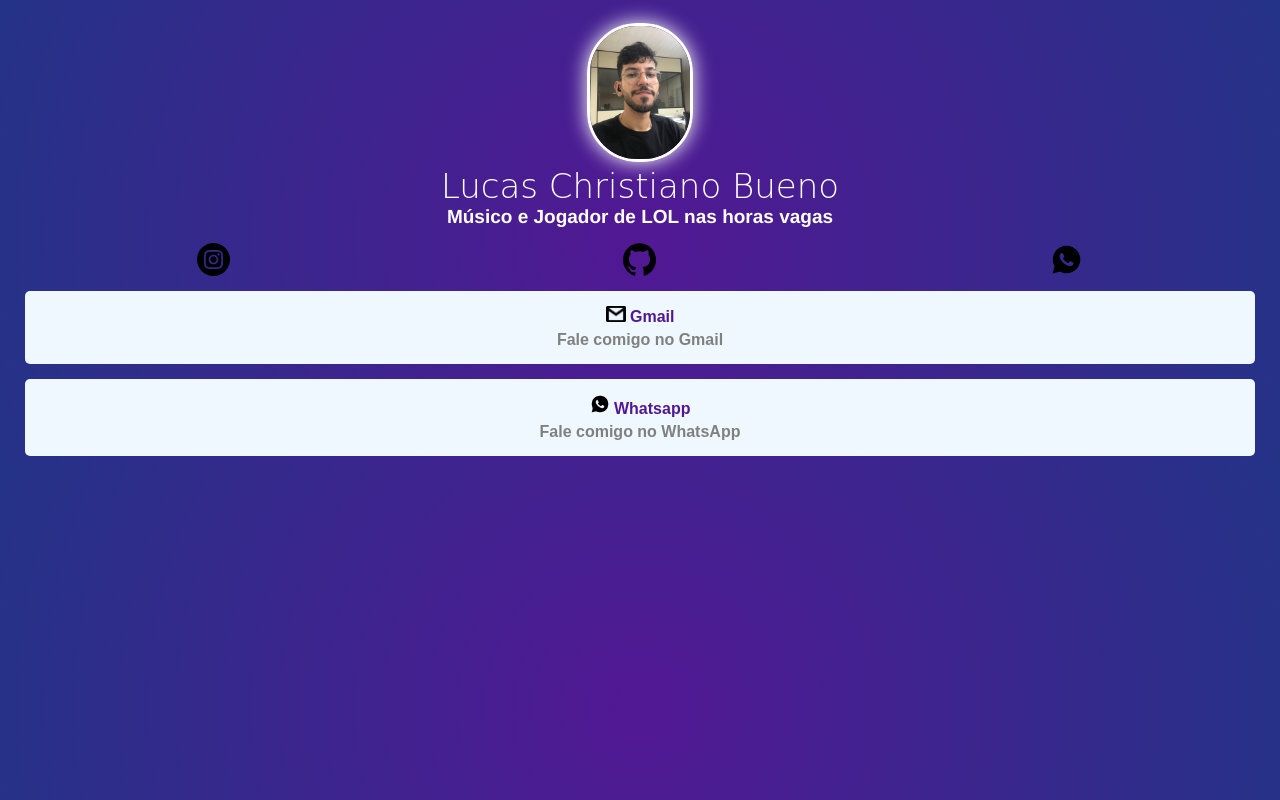
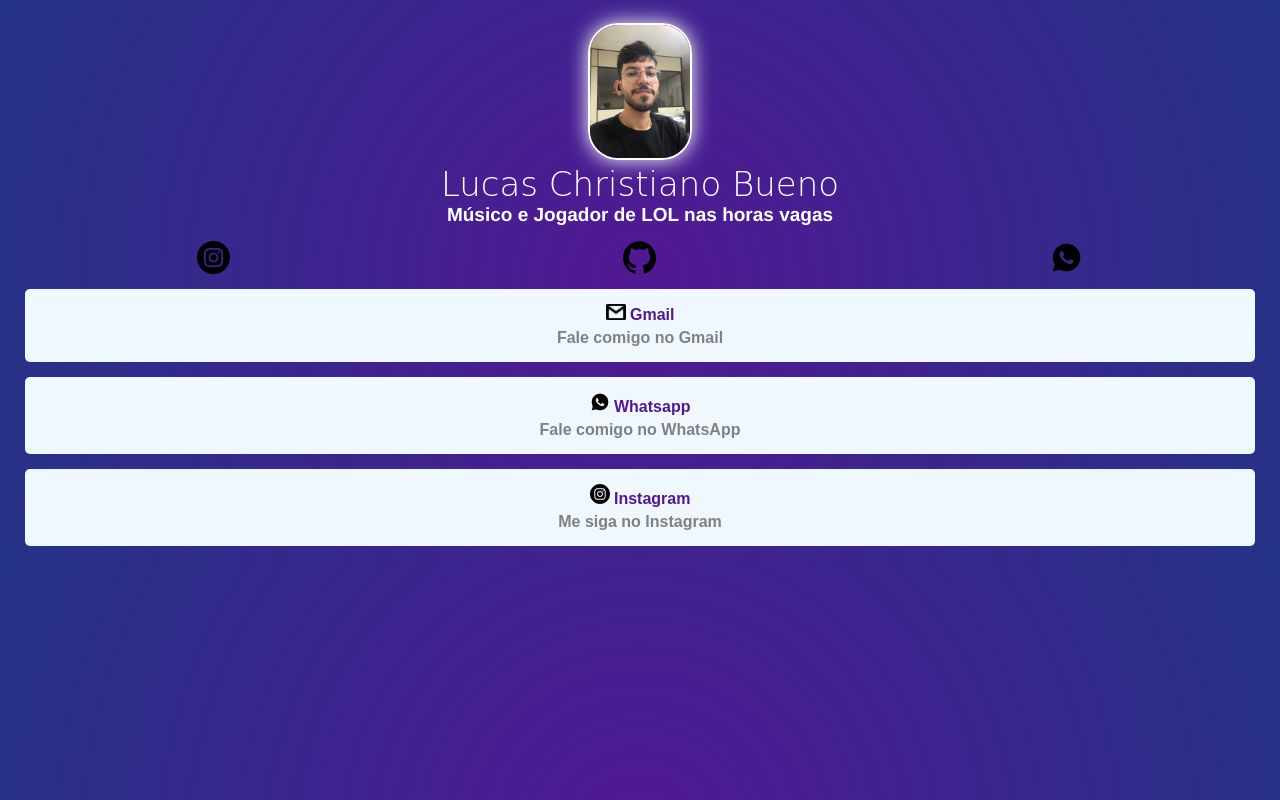
Before and after one commit to ChristianoBueno/christianobueno.github.io, a plain HTML site: page index.html in a window 1280 px wide. Drawn offline with Linux system fonts and the light colour scheme; files whose address does not match are found by name; a web font is replaced by a local one.

Commit message:
Add files via upload

```diff
--- a/index.html
+++ b/index.html
@@ -9,6 +9,7 @@
 
     <link rel="stylesheet" href="style.css">
     <link href="https://fonts.googleapis.com/css2?family=Bungee+Spice&display=swap" rel="stylesheet">
+
 
     <body>
 
@@ -49,7 +50,12 @@
                     <span>Fale comigo no WhatsApp</span>
                 </a>
             </li>
-
+            <li>
+                <a href="https://www.instagram.com/christiano_bueno/">
+                    <img src="img/insta.svg" class="img3"> Instagram
+                    <span>Me siga no Instagram</span>
+                </a>
+            </li>
         </ul>
 
     </body>
--- a/style.css
+++ b/style.css
@@ -41,8 +41,8 @@ body {
 
 .avatar {
     width: 100px;
-    border-radius: 50px;
-    border: 3px solid white;
+    border-radius: 30px;
+    border: 2px solid white;
     box-shadow: 0 0 20px white;
 }
 
@@ -80,6 +80,9 @@ h2 {
     width: 20px;
 }
 
+.img3 {
+    width: 20px;
+}
 
 .links-list li a {
     display: block;
```
Lines whose indentation alone changed are shown as unchanged.
